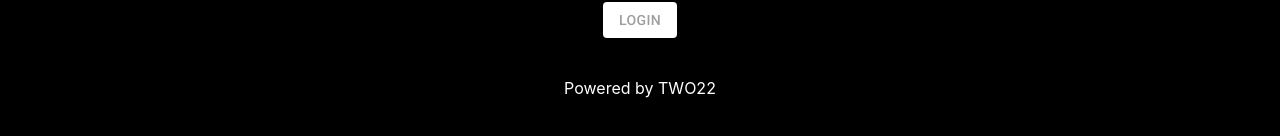
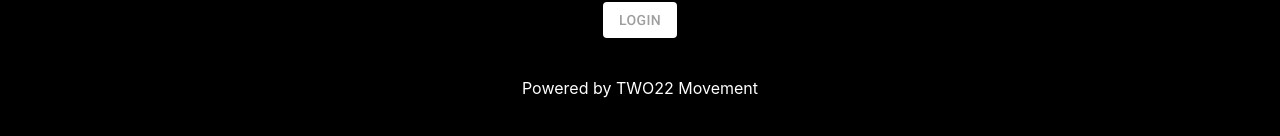
Before and after one commit to OneHopeInc/two22, a React (Create React App) app: page / in a window 1280 px wide. Shown: the part 668-804 px from the top of the page. Built offline with nearby package versions, Linux system fonts and the light colour scheme.

Commit message:
updated  name.

```diff
--- a/package.json
+++ b/package.json
@@ -1,5 +1,5 @@
 {
-  "name": "two22",
+  "name": "CAYM",
   "version": "0.1.0",
   "private": true,
   "dependencies": {
--- a/src/LogIn.js
+++ b/src/LogIn.js
@@ -156,7 +156,7 @@ function Login(props) {
             </Button>
           </form>
         </div>
-        <p>Powered by TWO22</p>
+        <p>Powered by TWO22 Movement</p>
       </div>
     </MuiThemeProvider>
   )
```
Also changed, not shown: 1 other file (tests, documents, lock files or other folders).
